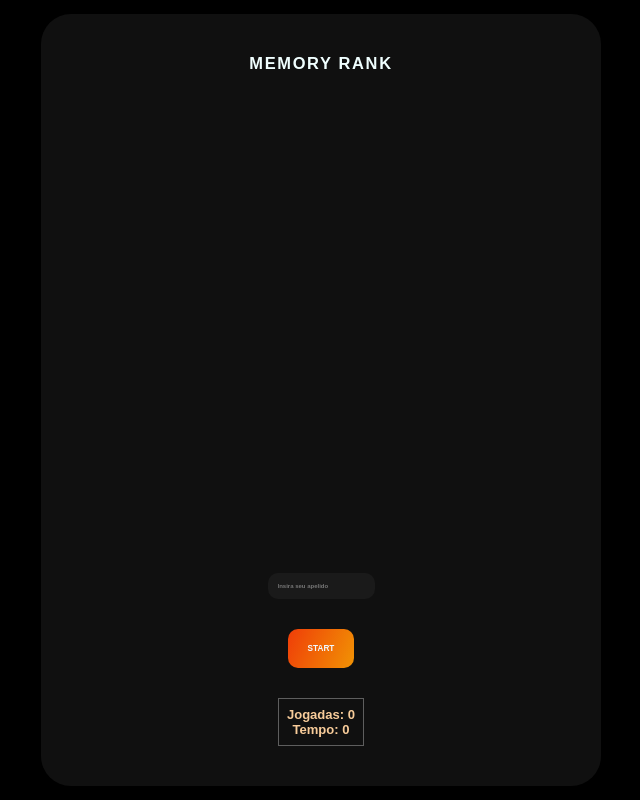
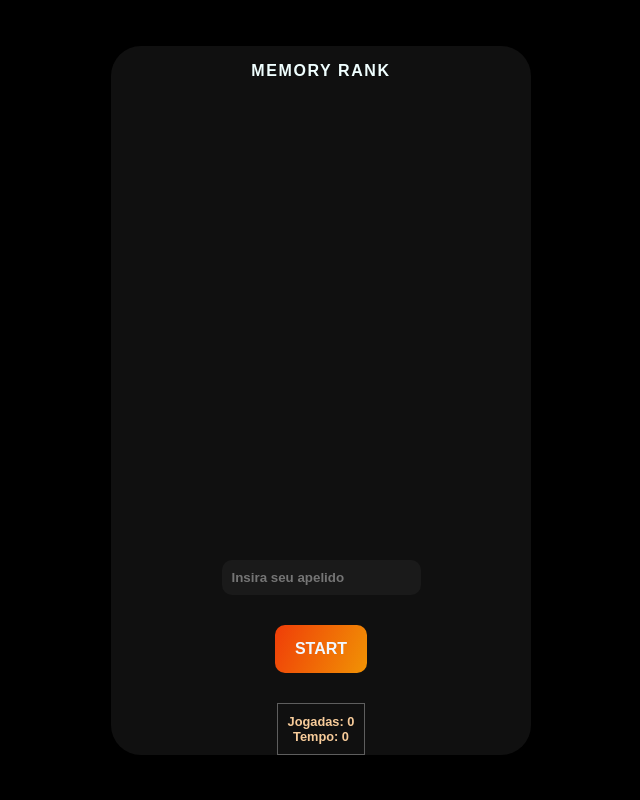
Before and after one commit to jackobala/MemoryRank, a plain HTML site: page index.html in a window 1280 px wide. Shown: the whole page, without its empty margins (319-959 px from the left). Drawn offline with Linux system fonts and the light colour scheme; a web font is replaced by a local one.

Commit message:
modified:   style.css

```diff
--- a/style.css
+++ b/style.css
@@ -1,14 +1,13 @@
 * {
     margin: 0;
     padding: 0;
-    box-sizing: border-box;
     font-family: "Unbounded", sans-serif;
     font-weight: bolder;
-    font-size: 70%;
     align-items: center;
 }
 
 body {
+    padding: auto;
     display: flex;
     justify-content: center;
     align-items: center;
@@ -25,12 +24,13 @@ body {
     flex-direction: column;
     gap: 30px;
     background-color: rgba(37, 37, 37, 0.445);
-    padding: 40px 60px;
+    padding: auto;
     border-radius: 30px;
 }
 
 h2 {
-    font-size: 3em;
+    font-size: 100%;
+    padding-top: 16px;
     color: azure;
     text-transform: uppercase;
     letter-spacing: 0.1em;
@@ -41,7 +41,7 @@ h2 {
     padding: 15px 20px;
     border: none;
     background: linear-gradient(293deg, rgb(241, 147, 4) 0%, rgba(243, 62, 8, 0.986) 100%);
-    font-size: 1.5em;
+    font-size: 100%;
     text-transform: uppercase;
     cursor: pointer;
     color: aliceblue;
@@ -61,38 +61,40 @@ h2 {
 }
 
 .game {
-    width: 440px;
-    height: 440px;
+
+    width: 420px;
+    height: 420px;
     display: flex;
     flex-wrap: wrap;
-    gap: 10px;
+    align-items: center;
+    justify-content: center;
+    gap: 15px;
     transform-style: preserve-3d;
     perspective: 500px;
 }
 
 .stats {
     color: rgb(248, 204, 154);
-    font-size: 14pt;
+    font-size: 80%;
     font-weight: bold;
     border: 1px solid rgb(94, 94, 94);
-    padding: 8px;
+    padding: 10px;
     text-align: center;
 }
 
 .item {
     position:relative;
-    width: 100px;
-    height: 100px;
+    width: 75px;
+    height: 75px;
     display: flex;
     justify-content: center;
     align-items: center;
-    font-size: 3em;
+    font-size: 2.5em;
     background-color: rgb(73, 55, 151);
     color: aliceblue;
     font-weight: bold;
     transform: rotateY(180deg);
     transition: 0.25s;
-
 }
 
 .item.boxOpen {
```
